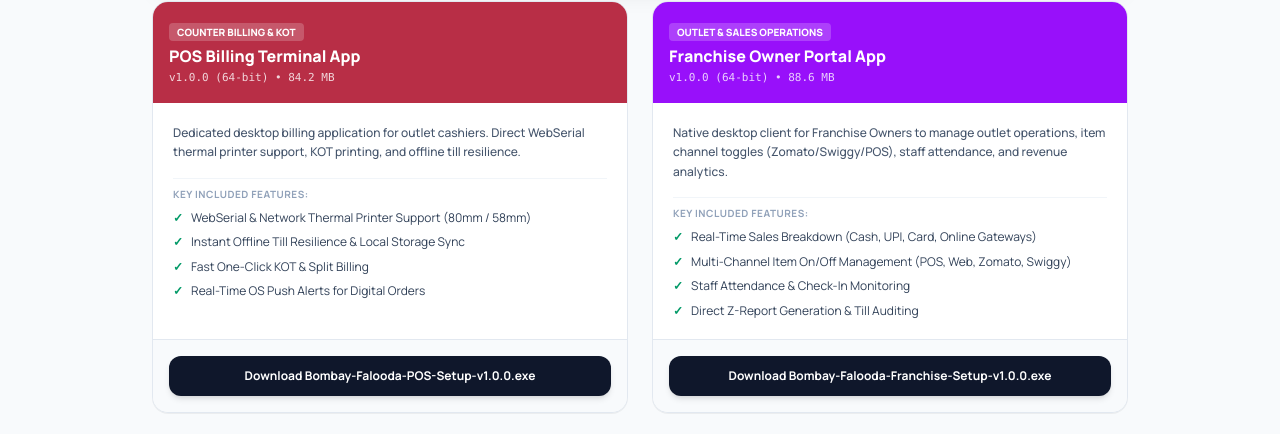
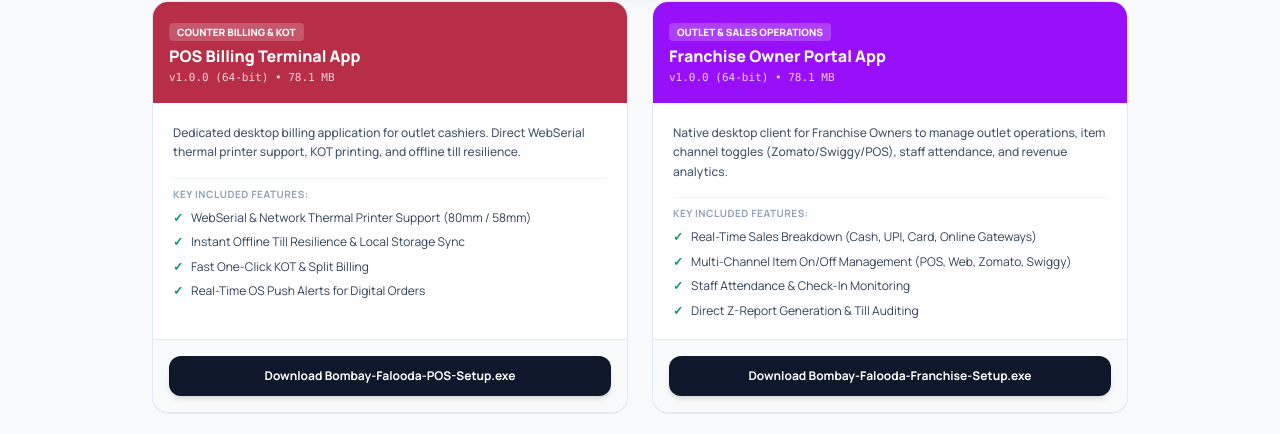
Before and after one commit to bombay-falooda/bombay-falooda-franchise, a Next.js app: page /downloads in a window 1280 px wide. Shown: the part 262-696 px from the top of the page. Built offline with nearby package versions, Linux system fonts and the light colour scheme.

Commit message:
feat: link desktop app downloads directly to official GitHub Release v1.0.0 assets

```diff
--- a/app/downloads/page.tsx
+++ b/app/downloads/page.tsx
@@ -8,8 +8,8 @@
       id: "pos",
       name: "POS Billing Terminal App",
       badge: "Counter Billing & KOT",
-      filename: "Bombay-Falooda-POS-Setup-v1.0.0.exe",
-      size: "84.2 MB",
+      filename: "Bombay-Falooda-POS-Setup.exe",
+      size: "78.1 MB",
       version: "v1.0.0 (64-bit)",
       color: "bg-[#b82e46] text-white",
       description:
@@ -20,14 +20,14 @@
         "Fast One-Click KOT & Split Billing",
         "Real-Time OS Push Alerts for Digital Orders",
       ],
-      downloadUrl: "https://api.bombayfalooda.com/api/downloads/pos-setup.exe",
+      downloadUrl: "https://github.com/bombay-falooda/bombay-falooda-desktop/releases/download/v1.0.0/Bombay-Falooda-POS-Setup.exe",
     },
     {
       id: "franchise",
       name: "Franchise Owner Portal App",
       badge: "Outlet & Sales Operations",
-      filename: "Bombay-Falooda-Franchise-Setup-v1.0.0.exe",
-      size: "88.6 MB",
+      filename: "Bombay-Falooda-Franchise-Setup.exe",
+      size: "78.1 MB",
       version: "v1.0.0 (64-bit)",
       color: "bg-purple-600 text-white",
       description:
@@ -38,7 +38,7 @@
         "Staff Attendance & Check-In Monitoring",
         "Direct Z-Report Generation & Till Auditing",
       ],
-      downloadUrl: "https://api.bombayfalooda.com/api/downloads/franchise-setup.exe",
+      downloadUrl: "https://github.com/bombay-falooda/bombay-falooda-desktop/releases/download/v1.0.0/Bombay-Falooda-Franchise-Setup.exe",
     },
   ];
 
```
